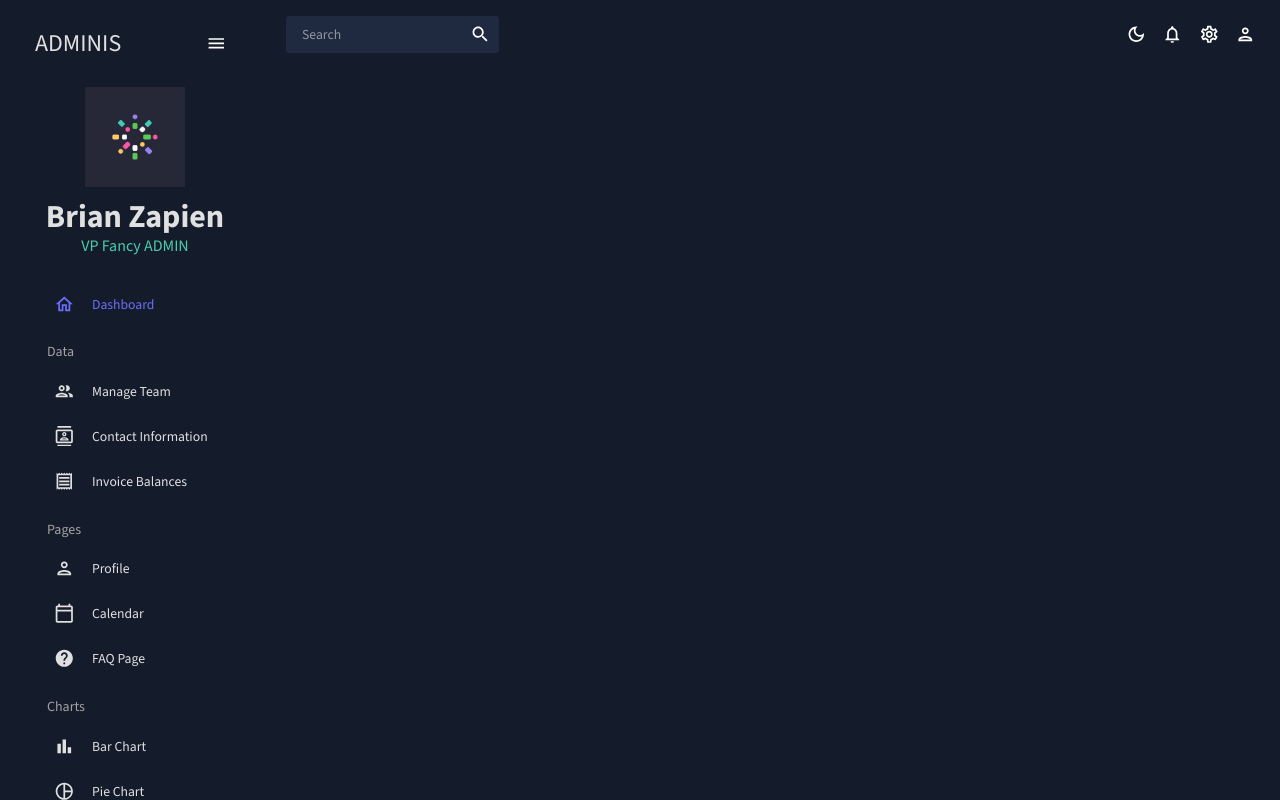
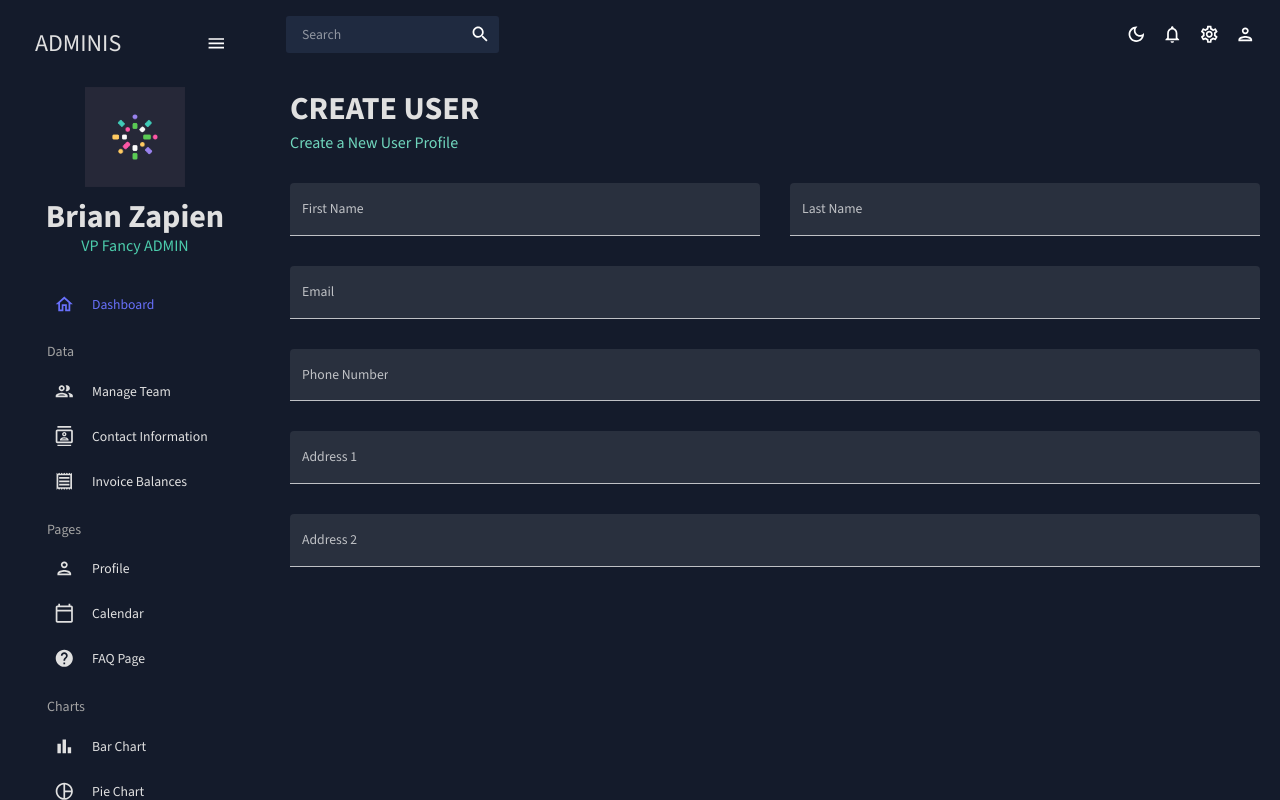
Before and after one commit to zape78/Dashboard, a React (Create React App) app: page /form in a window 1280 px wide. Built offline with nearby package versions, Linux system fonts and the light colour scheme.

Commit message:
Created Form Scene, updated Invoice & App

```diff
--- a/src/App.js
+++ b/src/App.js
@@ -1,5 +1,5 @@
 import { ColorModeContext, useMode } from "./theme";
-import { CssBaseline, ThemeProvider } from "@mui/material";
+import { Box, CssBaseline, ThemeProvider } from "@mui/material";
 import { Routes, Route } from "react-router-dom";
 import Topbar from "./scenes/global/Topbar";
 import Sidebar from "./scenes/global/Sidebar";
@@ -7,13 +7,13 @@
 import Team from "./scenes/team";
 import Contacts from "./scenes/contacts";
 import Invoices from "./scenes/invoices";
+import Form from "./scenes/form";
+// import Calendar from ".scenes/calendar";
+// import FAQ from "./scenes/faq";
 // import Bar from "./scenes/bar";
-// import Form from "./scenes/form";
+// import Pie from "./scenes/pie";
 // import Line from "./scenes/line";
-// import Pie from "./scenes/pie";
-// import FAQ from "./scenes/faq";
 // import Geography from "./scenes/geography";
-// import Calendar from ".scenes/calendar";
 
 function App() {
   const [theme, colorMode] = useMode();
@@ -31,13 +31,13 @@
               <Route path="/team" element={<Team />} />
               <Route path="/contacts" element={<Contacts />} />
               <Route path="/invoices" element={<Invoices />} />
-              {/* <Route path="/form" element={<Form />} /> */}
+              <Route path="/form" element={<Form />} />
+              {/* <Route path="/calendar" element={<Calendar />} /> */}
+              {/* <Route path="/faq" element={<FAQ />} /> */}
               {/* <Route path="/bar" element={<Bar />} /> */}
               {/* <Route path="/pie" element={<Pie />} /> */}
               {/* <Route path="/line" element={<Line />} /> */}
-              {/* <Route path="/faq" element={<FAQ />} /> */}
               {/* <Route path="/geography" element={<Geography />} /> */}
-              {/* <Route path="/calendar" element={<Calendar />} /> */}
             </Routes>
           </main>
         </div>
--- /dev/null
+++ b/src/scenes/form/index.jsx
@@ -0,0 +1,150 @@
+import { Box, Button, TextField } from "@mui/material";
+import { Formik } from "formik";
+import * as yup from "yup";
+import { useMediaQuery } from "@mui/material";
+import Header from "../../components/Header";
+
+const initialValues = {
+    firstName: "",
+    lastName: "",
+    email: "",
+    contact: "",
+    address1: "",
+    address2: ""
+};
+
+const phoneRegExp = /^((\\+[1-9]{1,4}[ \\-]*)|(\\([0-9]{2,3}\\)[ \\-]*)|([0-9]{2,4})[ \\-]*)*?[0-9]{3,4}?[ \\-]*[0-9]{3,4}?$/
+
+const userSchema = yup.object().shape({
+    firstName: yup.string().required("required"),
+    lastName: yup.string().required("required"),
+    email: yup.string()
+    .email("Invalid email")
+    .required("required"),
+    contact: yup
+    .string()
+    .matches(phoneRegExp, "Phone number is not valid")
+    .required("required"),
+    address1: yup.string().required("required"),
+    address2: yup.string().required("required")
+})
+
+const Form = () => {
+    const isNonMobile = useMediaQuery("(min-width:600px)");
+
+    const handleFormSubmit = (values) => {
+        console.lot(values);
+    };
+
+    return (
+        <Box m="20px" >
+            <Header title="CREATE USER" subtitle="Create a New User Profile" />
+
+            <Formik
+                onSubmit={handleFormSubmit}
+                initialValues={initialValues}
+                validationSchema={userSchema}
+            >
+                {({
+                    values,
+                    errors,
+                    touched,
+                    handleBlur,
+                    handleChange,
+                    handleSubmit
+                }) => (
+                    <form onSubmit={handleSubmit}>
+                        <Box display="grid"
+                        gap="30px"
+                        gridTemplateColumns="repeat(4, minmax(0, 1fr))"
+                        sx={{
+                            "& > div": { gridColumn: isNonMobile ? undefined : "span 4" },
+                        }}
+                        >
+                            <TextField
+                                fullWidth
+                                variant="filled"
+                                type="text"
+                                label="First Name"
+                                onBlur={handleBlur}
+                                onChange={handleChange}
+                                value={values.firstName}
+                                name="firstName"
+                                error={!!touched.firstName && !!errors.firstName}
+                                helperText={touched.firstName && errors.firstName}
+                                sx={{ gridColumn: "span 2" }}
+                            />
+                            <TextField
+                                fullWidth
+                                variant="filled"
+                                type="text"
+                                label="Last Name"
+                                onBlur={handleBlur}
+                                onChange={handleChange}
+                                value={values.lastName}
+                                name="lastName"
+                                error={!!touched.lastName && !!errors.lastName}
+                                helperText={touched.lastName && errors.lastName}
+                                sx={{ gridColumn: "span 2" }}
+                            />
+                            <TextField
+                                fullWidth
+                                variant="filled"
+                                type="text"
+                                label="Email"
+                                onBlur={handleBlur}
+                                onChange={handleChange}
+                                value={values.email}
+                                name="email"
+                                error={!!touched.email && !!errors.email}
+                                helperText={touched.email && errors.email}
+                                sx={{ gridColumn: "span 4" }}
+                            />
+                            <TextField
+                                fullWidth
+                                variant="filled"
+                                type="text"
+                                label="Phone Number"
+                                onBlur={handleBlur}
+                                onChange={handleChange}
+                                value={values.contact}
+                                name="contact"
+                                error={!!touched.contact && !!errors.contact}
+                                helperText={touched.contact && errors.contact}
+                                sx={{ gridColumn: "span 4" }}
+                            />
+                            <TextField
+                                fullWidth
+                                variant="filled"
+                                type="text"
+                                label="Address 1"
+                                onBlur={handleBlur}
+                                onChange={handleChange}
+                                value={values.address1}
+                                name="address1"
+                                error={!!touched.address1 && !!errors.address1}
+                                helperText={touched.address1 && errors.address1}
+                                sx={{ gridColumn: "span 4" }}
+                            />
+                            <TextField
+                                fullWidth
+                                variant="filled"
+                                type="text"
+                                label="Address 2"
+                                onBlur={handleBlur}
+                                onChange={handleChange}
+                                value={values.address2}
+                                name="address2"
+                                error={!!touched.address2 && !!errors.address2}
+                                helperText={touched.address2 && errors.address2}
+                                sx={{ gridColumn: "span 4" }}
+                            />
+                        </Box>
+                    </form>
+                )}
+            </Formik>
+        </Box>
+    )
+}
+
+export default Form;
--- a/src/scenes/invoices/index.jsx
+++ b/src/scenes/invoices/index.jsx
@@ -74,8 +74,9 @@
                     backgroundColor: colors.blueAccent[700]
                 },
                 "& .MuiCheckbox-root": {
-                    color: colors.greenAccent[200]
-                },
+                    color: colors.greenAccent[200],
+                    colorScheme: colors.greenAccent[500] //* need to adjust for LightMode *//
+                }
             }}
             >
                 <DataGrid
```
